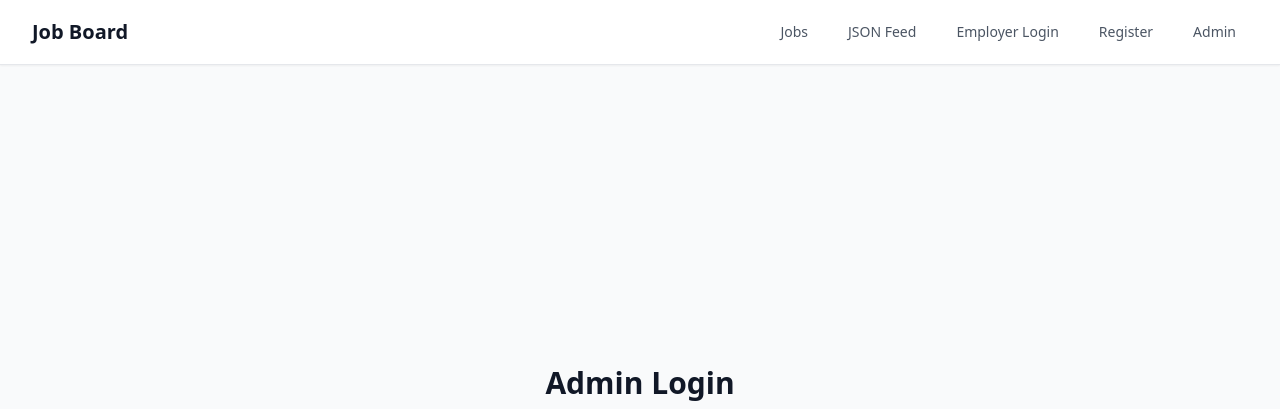
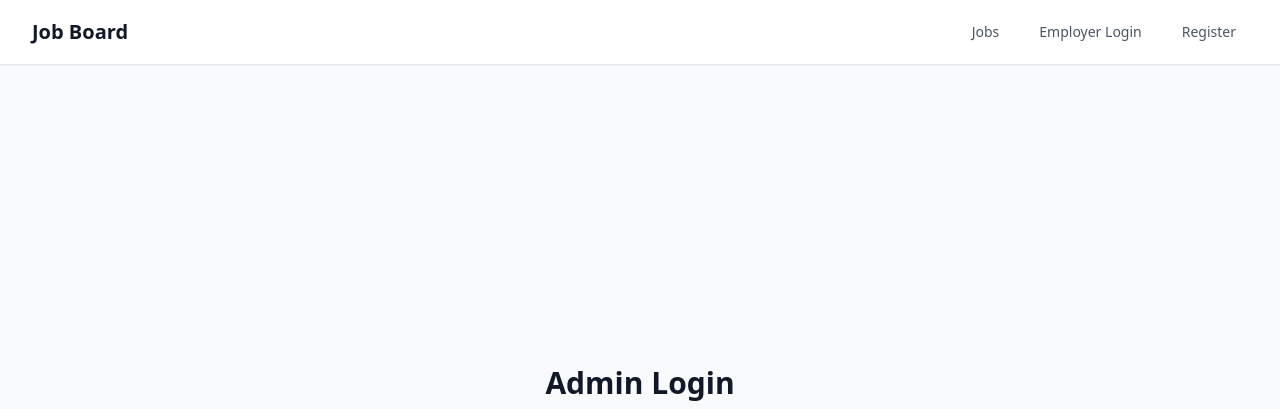
Before and after one commit to jonOsm/jobberwocky, a FastAPI app: page /admin/login in a window 1280 px wide. Shown: the top 409 px of the page. Run offline with FastAPI, Linux system fonts and the light colour scheme; some libraries are stand-ins or nearby versions.

Commit message:
Refactor home page navigation and update link visibility
- Modified the home page to always display job listings for all users, removing redirection for authenticated users.
- Removed the JSON Feed and Admin links from the navigation for public and employer users.
- Added tests to ensure the visibility of navigation links based on user authentication status.

```diff
--- a/app/main.py
+++ b/app/main.py
@@ -86,25 +86,8 @@ async def index(
     request: Request,
     db: Session = Depends(get_db)
 ):
-    """Home page with job listings and search - redirects authenticated users"""
-    # Check for authenticated users and redirect them
-    try:
-        # Check for employer authentication
-        employer_account_id = verify_employer_session(request)
-        if employer_account_id:
-            return RedirectResponse(url="/employer/dashboard", status_code=302)
-    except Exception:
-        pass  # Continue to check admin authentication
-
-    try:
-        # Check for admin authentication
-        is_admin = verify_admin_session(request)
-        if is_admin:
-            return RedirectResponse(url="/admin", status_code=302)
-    except Exception:
-        pass  # Continue to show public home page
-
-    # Get all published jobs for public users
+    """Home page with job listings and search - always accessible"""
+    # Get all published jobs for all users
     jobs = db.query(Job).filter(
         Job.status == "published",
         or_(
--- a/app/templates/base.html
+++ b/app/templates/base.html
@@ -44,9 +44,6 @@
                     <a href="/" class="text-gray-600 hover:text-gray-900 px-3 py-2 rounded-md text-sm font-medium">
                         Jobs
                     </a>
-                    <a href="/jobs/feed.json" class="text-gray-600 hover:text-gray-900 px-3 py-2 rounded-md text-sm font-medium">
-                        JSON Feed
-                    </a>
 
                     {% if request.scope.is_employer %}
                         <!-- Employer Navigation -->
@@ -86,9 +83,6 @@
                             Register
                         </a>
                         {% endif %}
-                        <a href="/admin/login" class="text-gray-600 hover:text-gray-900 px-3 py-2 rounded-md text-sm font-medium">
-                            Admin
-                        </a>
                     {% endif %}
                 </div>
             </div>
```
Also changed, not shown: tests/integration/test_api.py (+85 -4 lines).
